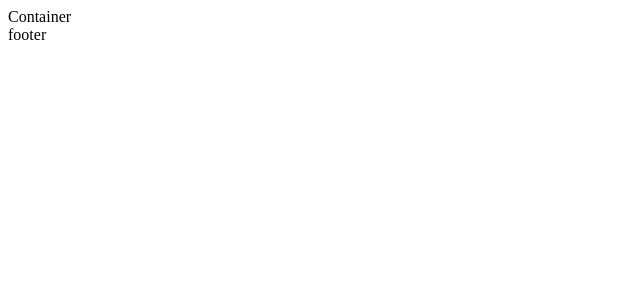
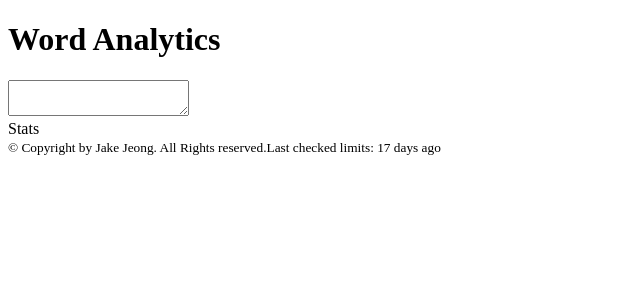
Before and after one commit to JakeJeongAiden/word-analytics, a React (Vite) app: page / in a window 1280 px wide. Shown: the top 300 px of the page, without its empty margins (0-640 px from the left). Built offline with nearby package versions, Linux system fonts and the light colour scheme.

Commit message:
Add all basic components for skeleton

```diff
--- a/src/Background.jsx
+++ /dev/null
@@ -1,3 +0,0 @@
-export default function Background () {
-  return <div className='bg' />
-}
--- /dev/null
+++ b/src/BackgroundImage.jsx
@@ -0,0 +1,3 @@
+export default function BackgroundImage () {
+  return <div className='bg' />
+}
--- a/src/Container.jsx
+++ b/src/Container.jsx
@@ -1,3 +1,11 @@
+import Textarea from './Textarea'
+import Stats from './Stats'
+
 export default function Container () {
-  return <main>Container</main>
+  return (
+    <main>
+      <Textarea />
+      <Stats />
+    </main>
+  )
 }
--- a/src/Footer.jsx
+++ b/src/Footer.jsx
@@ -1,3 +1,8 @@
 export default function Footer () {
-  return <footer>footer</footer>
+  return (
+    <footer>
+      <small>&copy; Copyright by Jake Jeong. All Rights reserved.</small>
+      <small>Last checked limits: 17 days ago</small>
+    </footer>
+  )
 }
--- /dev/null
+++ b/src/H1.jsx
@@ -0,0 +1,3 @@
+export default function H1 () {
+  return <h1>Word Analytics</h1>
+}
--- a/src/Header.jsx
+++ b/src/Header.jsx
@@ -1,8 +1,11 @@
-import Background from './Background'
+import BackgroundImage from './BackgroundImage'
+import H1 from './H1'
 export default function Header () {
   return (
     <header>
-      <Background />
+      <BackgroundImage />
+
+      <H1 />
     </header>
   )
 }
--- /dev/null
+++ b/src/Stats.jsx
@@ -0,0 +1,3 @@
+export default function Stats () {
+  return <section>Stats</section>
+}
--- /dev/null
+++ b/src/Textarea.jsx
@@ -0,0 +1,3 @@
+export default function Textarea () {
+  return <textarea />
+}
```
